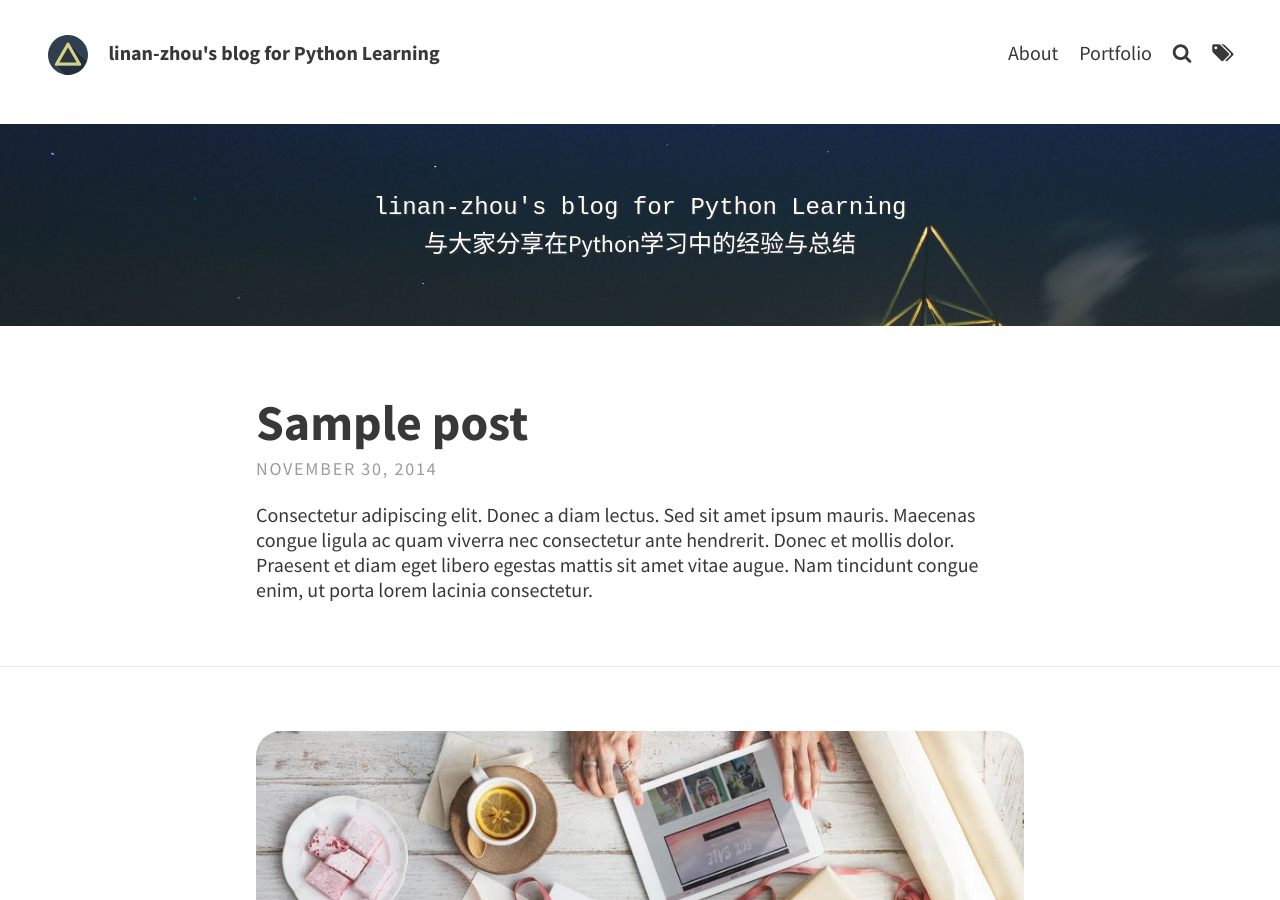
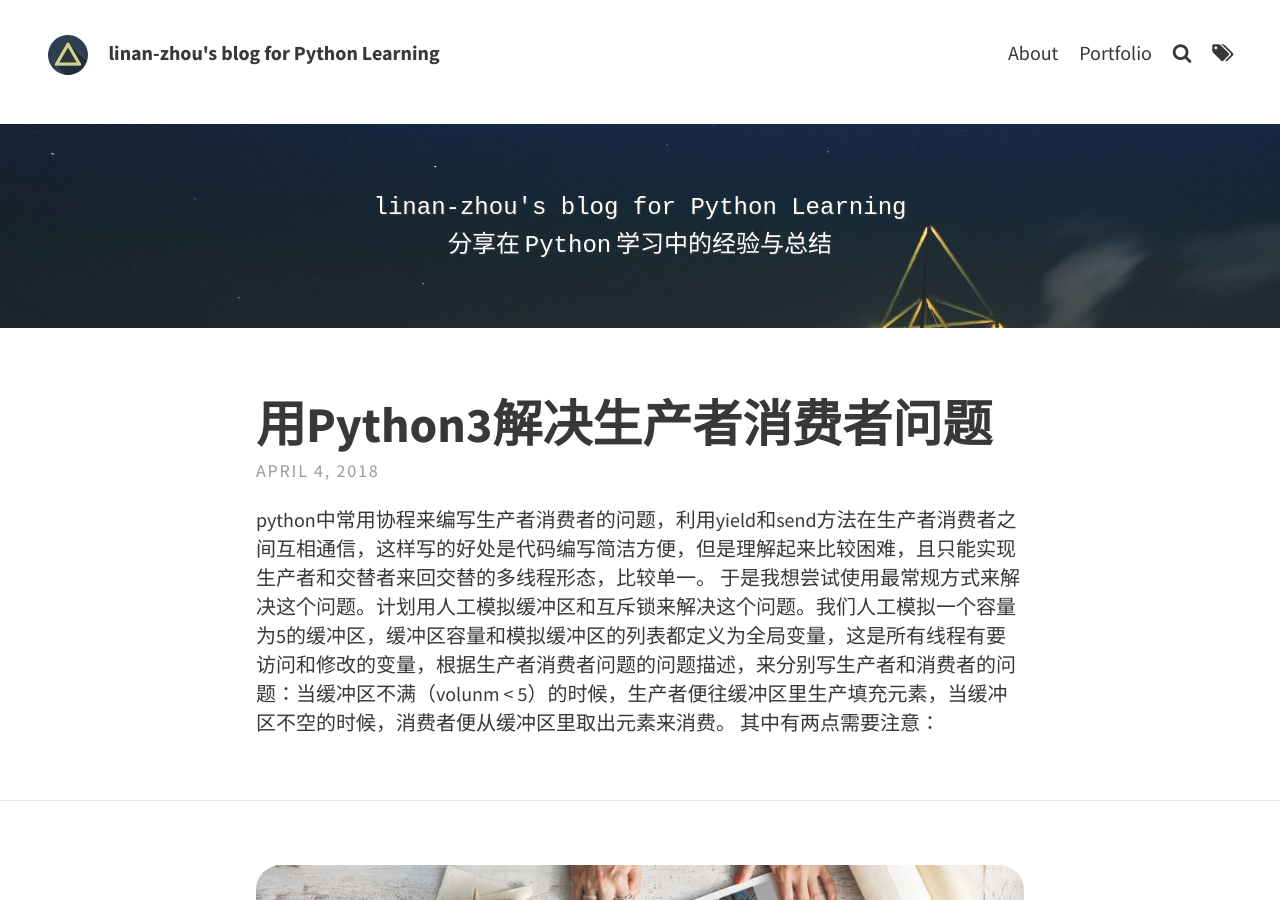
Before and after one commit to linan-zhou/linan-zhou.github.io, a Jekyll site: the page built from index.html, in a window 1280 px wide and 900 px high. Built offline with Jekyll 4.4.1, drawn with Linux system fonts in a browser that asks for light colours; the list of posts is cut into pages by our own code.

Commit message:
My blog about Python learning using a jekyll theme.

```diff
--- a/_config.yml
+++ b/_config.yml
@@ -15,7 +15,7 @@ theme_settings:
 
   # Header and footer text
   header_text: > #two or three lines to describe your site
-     <p>  <code>linan-zhou's blog for Python Learning</code> <br> 与大家分享在Python学习中的经验与总结 </p>
+     <p>  <code>linan-zhou's blog for Python Learning</code> <br> 分享在 <code>Python</code> 学习中的经验与总结 </p>
   header_text_feature_image: assets/img/pexels/triangular.jpeg
   footer_text: >
    Powered by <a href="https://jekyllrb.com/">Jekyll</a> with <a href="https://github.com/sylhare/Type-on-Strap">Type on Strap</a>
--- a/_posts/2014-11-30-sample-post.md
+++ /dev/null
@@ -1,26 +0,0 @@
----
-layout: post
-title: Sample post
-tags: [Test, Lorem, Ipsum]
-excerpt_separator: <!--more-->
----
-Consectetur adipiscing elit. Donec a diam lectus. Sed sit amet ipsum mauris. Maecenas congue ligula ac quam viverra nec consectetur ante hendrerit. Donec et mollis dolor.
-Praesent et diam eget libero egestas mattis sit amet vitae augue. Nam tincidunt congue enim, ut porta lorem lacinia consectetur.
-<!--more-->
-Donec ut libero sed arcu vehicula ultricies a non tortor. Lorem ipsum dolor sit amet, consectetur adipiscing elit. Aenean ut gravida lorem.
-
-* Consectetur adipiscing elit
-* Donec a diam lectus
-* Sed sit amet ipsum mauris
-
-Ut turpis felis, pulvinar a semper sed, adipiscing id dolor. Pellentesque auctor nisi id magna consequat sagittis. Curabitur dapibus enim sit amet elit pharetra tincidunt feugiat nisl imperdiet. Ut convallis libero in urna ultrices accumsan. Donec sed odio eros. Donec viverra mi quis quam pulvinar at malesuada arcu rhoncus. Cum sociis natoque penatibus et magnis dis parturient montes, nascetur ridiculus mus. In rutrum accumsan ultricies. Mauris vitae nisi at sem facilisis semper ac in est.
-
-Nunc diam velit, adipiscing ut tristique vitae, sagittis vel odio. Maecenas convallis ullamcorper ultricies. Curabitur ornare, ligula *semper consectetur sagittis*, nisi diam iaculis velit, id fringilla sem nunc vel mi. Nam dictum, odio nec pretium volutpat, arcu ante placerat erat, non tristique elit urna et turpis. Quisque mi metus, ornare sit amet fermentum et, tincidunt et orci. Fusce eget orci a orci congue vestibulum.
-
-Ut dolor diam, elementum et vestibulum eu, porttitor vel elit. Curabitur venenatis pulvinar tellus gravida ornare. Sed et erat faucibus nunc euismod ultricies ut id justo. Nullam cursus suscipit nisi, et ultrices justo sodales nec. Fusce venenatis facilisis lectus ac semper. Aliquam at massa ipsum. Quisque bibendum purus convallis nulla ultrices ultricies. Nullam aliquam, mi eu aliquam tincidunt, purus velit laoreet tortor, viverra pretium nisi quam vitae mi. Fusce vel volutpat elit. Nam sagittis nisi dui.
-
-> Suspendisse lectus leo, consectetur in tempor sit amet, placerat quis neque
-
-Etiam luctus porttitor lorem, sed suscipit est rutrum non. Curabitur lobortis nisl a enim congue semper. Aenean commodo ultrices imperdiet. Vestibulum ut justo vel sapien venenatis tincidunt.
-
-Phasellus eget dolor sit amet ipsum dapibus condimentum vitae quis lectus. Aliquam ut massa in turpis dapibus convallis. Praesent elit lacus, vestibulum at malesuada et, ornare et est. Ut augue nunc, sodales ut euismod non, adipiscing vitae orci. Mauris ut placerat justo. Mauris in ultricies enim. Quisque nec est eleifend nulla ultrices egestas quis ut quam. Donec sollicitudin lectus a mauris pulvinar id aliquam urna cursus. Cras quis ligula sem, vel elementum mi. Phasellus non ullamcorper urna.
--- /dev/null
+++ b/_posts/2018-04-04-sample-post.md
@@ -0,0 +1,56 @@
+---
+layout: post
+title: 用Python3解决生产者消费者问题
+tags: [生产者消费者, 多线程, Python3]
+excerpt_separator: <!--more-->
+---
+python中常用协程来编写生产者消费者的问题，利用yield和send方法在生产者消费者之间互相通信，这样写的好处是代码编写简洁方便，但是理解起来比较困难，且只能实现生产者和交替者来回交替的多线程形态，比较单一。
+于是我想尝试使用最常规方式来解决这个问题。计划用人工模拟缓冲区和互斥锁来解决这个问题。我们人工模拟一个容量为5的缓冲区，缓冲区容量和模拟缓冲区的列表都定义为全局变量，这是所有线程有要访问和修改的变量，根据生产者消费者问题的问题描述，来分别写生产者和消费者的问题：当缓冲区不满（volunm < 5）的时候，生产者便往缓冲区里生产填充元素，当缓冲区不空的时候，消费者便从缓冲区里取出元素来消费。
+其中有两点需要注意：
+<!--more-->
+
+* 一是在进行在缓冲区的生产或者消费的操作时，需要加上互斥锁来保证全局变量不会被其他线程改写。
+* 二是因为生产行为和消费行为都是不停地在进行的，所以需要使这两个函数无限循环来保证不断进行。
+
+当生产者函数和消费者函数都写好以后，就可以直接在主程序中创建一定数量的生产者和消费者线程并等待他们执行完毕。当然，因为所有的线程都是无限循环的，所以这个程序运行起来后会一直不停地在输出打印结果。
+代码如下：
+
+> import threading
+
+> global v, buffer
+> v = 5
+> buffer = []
+> lock = threading.Lock()
+>
+> def producer():
+>     while True:
+>         lock.acquire()
+>         if len(buffer) < v:
+>             buffer.append(1)
+>             print(threading.current_thread().name)
+>         lock.release()
+>
+> def consumer():
+>     while True:
+>         lock.acquire()
+>         if len(buffer) > 0:
+>             buffer.pop(0)
+>             print(threading.current_thread().name)
+>         lock.release()
+>
+> if __name__ == '__main__':
+>     p = []
+>     c = []
+>     for i in range(0, 2):
+>         pnow = threading.Thread(target=producer, name='producer%s' % i)
+>         pnow.start()
+>         p.append(pnow)
+>         cnow = threading.Thread(target=consumer, name='consumer%s' % i)
+>         cnow.start()
+>         c.append(cnow)
+>     for pnow, cnow in zip(p, c):
+>         pnow.join()
+>         cnow.join()
+
+
+在该版本的生产者消费者问题中，手动去模拟了缓冲区，没有使用信号量来解决这个问题，虽然看上去比较好理解，但是也会产生很多的资源浪费，比方说，明明缓冲区已经满了，还是一直进入producer函数执行到if语句再停下，如果使用信号量来解决这个问题的话，当缓冲区满了或者空了，便会直接阻塞不能执行的那类线程，从而在资源利用上更加合理。
```
